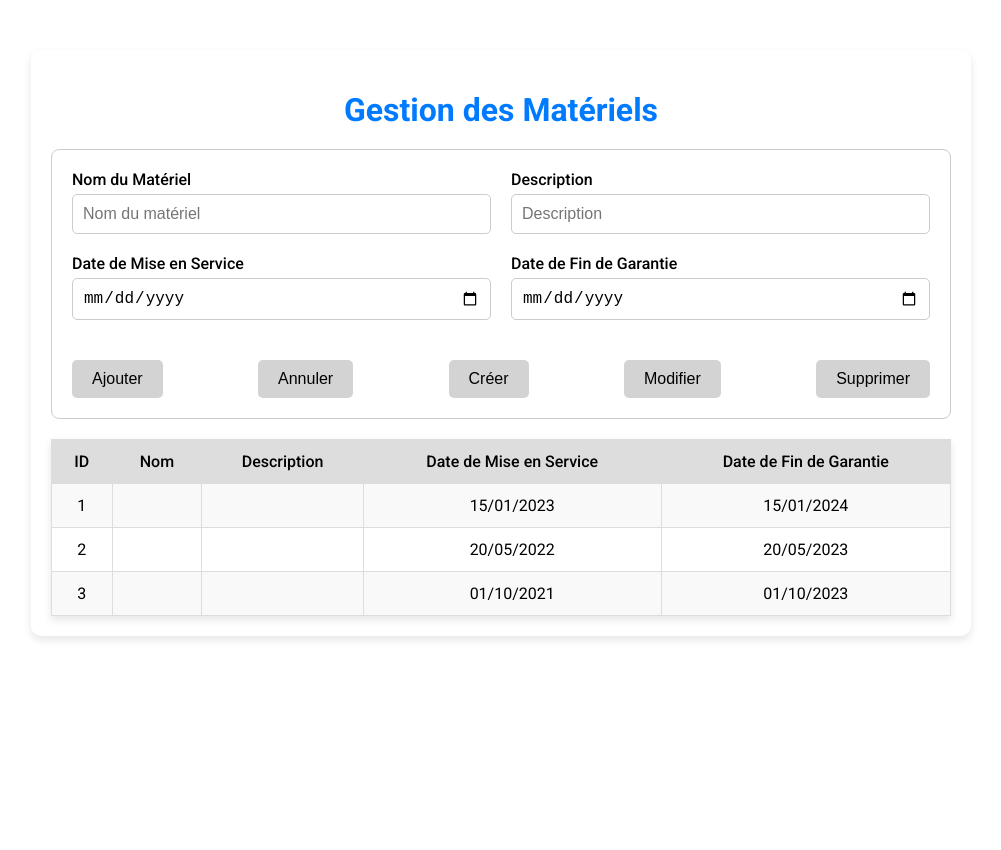
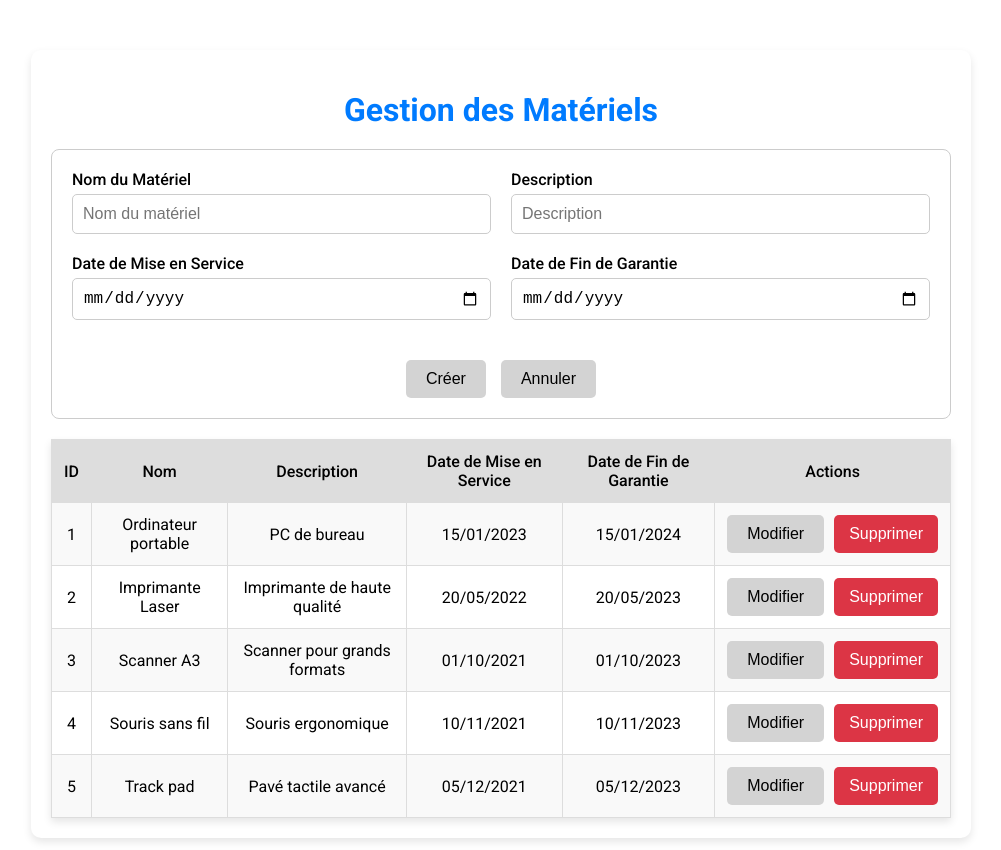
Before and after one commit to Jeremy-Sabadie/materielsIHM, an Angular app in the folder materiels/: page / in a window 1280 px wide. Shown: the whole page, without its empty margins (139-1140 px from the left). Built offline with nearby package versions, Linux system fonts and the light colour scheme.

Commit message:
Crud with the mock service done.

```diff
--- a/materiels/src/app/app.component.css
+++ b/materiels/src/app/app.component.css
@@ -1,3 +1,4 @@
+/* app.component.css */
 @import url('https://fonts.googleapis.com/css2?family=Roboto:wght@400;500;700&display=swap');
 
 body {
@@ -53,7 +54,9 @@ input {
 .button-group {
   grid-column: span 2;
   display: flex;
-  justify-content: space-between;
+  justify-content: center;
+  align-items: center;
+  gap: 15px;
   margin-top: 20px;
 }
 
@@ -64,7 +67,6 @@ button {
   cursor: pointer;
   color: black;
   background-color: #d3d3d3;
-  /* Gris clair */
   font-weight: 500;
   font-size: 16px;
   transition: background-color 0.3s ease, transform 0.3s ease;
@@ -90,6 +92,27 @@ button:hover {
   background: #dc3545;
 }
 
+.action-buttons {
+  display: flex;
+  justify-content: center;
+  gap: 10px;
+}
+
+.delete-button {
+  background-color: #dc3545;
+  color: white;
+  border: none;
+  padding: 8px 15px;
+  cursor: pointer;
+  border-radius: 5px;
+  transition: background-color 0.3s ease, transform 0.2s ease;
+}
+
+.delete-button:hover {
+  background-color: darkred;
+  transform: scale(1.05);
+}
+
 table {
   width: 100%;
   margin-top: 20px;
@@ -102,7 +125,6 @@ td {
   padding: 12px;
   text-align: center;
   border: 1px solid #ddd;
-  /* Ajoute une bordure aux colonnes */
 }
 
 th {
--- a/materiels/src/app/app.component.html
+++ b/materiels/src/app/app.component.html
@@ -23,13 +23,9 @@
     </div>
 
     <div class="button-group">
-      <button type="submit">Ajouter</button>
+      <button type="submit" [disabled]="materielForm.invalid" *ngIf="!isEditing">Créer</button>
+      <button type="submit" [disabled]="materielForm.invalid" *ngIf="isEditing">Mettre à jour</button>
       <button type="button" (click)="resetForm()">Annuler</button>
-      <button type="button"  (click)="onCreate()">Créer</button>
-      <button type="button"  *ngIf="materiels.length"
-        (click)="onEdit(materiels[0])">Modifier</button>
-      <button type="button"  *ngIf="materiels.length"
-        (click)="onDelete(materiels[0].id)">Supprimer</button>
     </div>
   </form>
 
@@ -41,6 +37,7 @@
         <th>Description</th>
         <th>Date de Mise en Service</th>
         <th>Date de Fin de Garantie</th>
+        <th>Actions</th>
       </tr>
     </thead>
     <tbody>
@@ -50,7 +47,18 @@
         <td>{{ materiel.description }}</td>
         <td>{{ materiel.serviceDat | date: 'dd/MM/yyyy' }}</td>
         <td>{{ materiel.endGarantee | date: 'dd/MM/yyyy' }}</td>
+        <td>
+          <div class="action-buttons">
+            <button (click)="onEdit(materiel)">Modifier</button>
+            <button (click)="onDelete(materiel.id)" class="delete-button">Supprimer</button>
+          </div>
+        </td>
       </tr>
     </tbody>
   </table>
 </div>
+
+<!-- Correction potentielle pour s'assurer que isEditing est bien pris en compte -->
+<script>
+  console.log('Valeur de isEditing:', isEditing);
+</script>
--- a/materiels/src/app/app.component.ts
+++ b/materiels/src/app/app.component.ts
@@ -1,12 +1,12 @@
+/* app.component.ts */
 import { Component, OnInit } from '@angular/core';
-import { RequestsService } from './requests.service';
+import { MockRequestsService } from './mock-requests.service';
 import { FormBuilder, FormGroup, Validators } from '@angular/forms';
 import { CommonModule } from '@angular/common';
 import { ReactiveFormsModule } from '@angular/forms';
 import { MatTableModule } from '@angular/material/table';
 import { MatButtonModule } from '@angular/material/button';
 import { RouterModule, RouterOutlet } from '@angular/router';
-import { MockRequestsService } from './mock-requests.service';
 
 @Component({
   selector: 'app-root',
@@ -30,18 +30,17 @@ export class AppComponent implements OnInit {
   isEditing = false;
   currentMaterielId: number | null = null;
 
-  // Déclaration de la variable displayedColumns
   displayedColumns: string[] = [
     'id',
     'nom',
     'description',
     'serviceDat',
     'endGarantee',
+    'actions',
   ];
 
   constructor(
-    private requestsService: RequestsService,
-    private mockService: MockRequestsService,
+    private requestsService: MockRequestsService,
     private fb: FormBuilder
   ) {}
 
@@ -55,12 +54,8 @@ export class AppComponent implements OnInit {
     });
   }
 
-  onCreate(): void {
-    alert('Création de matériel');
-  }
-
   loadMateriels(): void {
-    this.mockService.getMateriels().subscribe((data) => {
+    this.requestsService.getMateriels().subscribe((data) => {
       this.materiels = data;
     });
   }
@@ -68,15 +63,21 @@ export class AppComponent implements OnInit {
   onSubmit(): void {
     if (this.materielForm.invalid) return;
 
-    const materiel = this.materielForm.value;
     if (this.isEditing && this.currentMaterielId !== null) {
-      this.requestsService
-        .updateMateriel(this.currentMaterielId, materiel)
-        .subscribe(() => {
-          this.loadMateriels();
-          this.resetForm();
-        });
+      if (!confirm('Êtes-vous sûr de vouloir mettre à jour ce matériel ?')) {
+        return;
+      }
+
+      const materiel = {
+        ...this.materielForm.value,
+        id: this.currentMaterielId,
+      };
+      this.requestsService.updateMateriel(materiel).subscribe(() => {
+        this.loadMateriels();
+        this.resetForm();
+      });
     } else {
+      const materiel = { ...this.materielForm.value };
       this.requestsService.addMateriel(materiel).subscribe(() => {
         this.loadMateriels();
         this.resetForm();
@@ -96,6 +97,10 @@ export class AppComponent implements OnInit {
   }
 
   onDelete(id: number): void {
+    if (!confirm('Êtes-vous sûr de vouloir supprimer ce matériel ?')) {
+      return;
+    }
+
     this.requestsService.deleteMateriel(id).subscribe(() => {
       this.loadMateriels();
     });
--- a/materiels/src/app/mock-requests.service.ts
+++ b/materiels/src/app/mock-requests.service.ts
@@ -1,66 +1,112 @@
 import { Injectable } from '@angular/core';
 import { Observable, of } from 'rxjs';
+
+interface Materiel {
+  id: number;
+  nom: string;
+  description: string;
+  serviceDat: string;
+  endGarantee: string;
+  proprietaireId: number;
+  categories?: number[];
+}
+
+interface Category {
+  id: number;
+  name: string;
+}
 
 @Injectable({
   providedIn: 'root',
 })
 export class MockRequestsService {
-  // Exemple de données simulées pour la table materiel
-  private materiels = [
+  private materiels: Materiel[] = [
     {
       id: 1,
-      name: 'Ordinateur portable',
-      serviceDat: new Date('2023-01-15T10:00:00'),
-      endGarantee: new Date('2024-01-15T10:00:00'),
+      nom: 'Ordinateur portable',
+      description: 'PC de bureau',
+      serviceDat: '2023-01-15',
+      endGarantee: '2024-01-15',
       proprietaireId: 101,
+      categories: [1, 2],
     },
     {
       id: 2,
-      name: 'Imprimante Laser',
-      serviceDat: new Date('2022-05-20T14:00:00'),
-      endGarantee: new Date('2023-05-20T14:00:00'),
+      nom: 'Imprimante Laser',
+      description: 'Imprimante de haute qualité',
+      serviceDat: '2022-05-20',
+      endGarantee: '2023-05-20',
       proprietaireId: 102,
+      categories: [3],
     },
     {
       id: 3,
-      name: 'Scanner A3',
-      serviceDat: new Date('2021-10-01T09:30:00'),
-      endGarantee: new Date('2023-10-01T09:30:00'),
+      nom: 'Scanner A3',
+      description: 'Scanner pour grands formats',
+      serviceDat: '2021-10-01',
+      endGarantee: '2023-10-01',
       proprietaireId: 103,
+      categories: [1, 3],
+    },
+    {
+      id: 4,
+      nom: 'Souris sans fil',
+      description: 'Souris ergonomique',
+      serviceDat: '2021-11-10',
+      endGarantee: '2023-11-10',
+      proprietaireId: 104,
+      categories: [1],
+    },
+    {
+      id: 5,
+      nom: 'Track pad',
+      description: 'Pavé tactile avancé',
+      serviceDat: '2021-12-05',
+      endGarantee: '2023-12-05',
+      proprietaireId: 105,
+      categories: [2],
     },
   ];
 
-  constructor() {}
+  private categories: Category[] = [
+    { id: 1, name: 'Informatique' },
+    { id: 2, name: 'Bureautique' },
+    { id: 3, name: 'Impression' },
+  ];
 
-  // Simuler l'appel à une API pour obtenir la liste des matériels
-  getMateriels(): Observable<any[]> {
-    return of(this.materiels); // Retourne un Observable contenant la liste des matériels
+  getMateriels(): Observable<Materiel[]> {
+    return of(this.materiels);
   }
 
-  // Simuler l'ajout d'un nouveau matériel
-  addMateriel(materiel: any): Observable<any> {
-    const newMateriel = { ...materiel, id: this.materiels.length + 1 }; // Crée un nouvel ID pour le matériel
-    this.materiels.push(newMateriel); // Ajoute le matériel à la liste
-    return of(newMateriel); // Retourne l'élément ajouté
+  addMateriel(materiel: Materiel): Observable<Materiel> {
+    const newId =
+      this.materiels.length > 0
+        ? Math.max(...this.materiels.map((m) => m.id)) + 1
+        : 1; // Génère un ID unique
+
+    const newMateriel = { ...materiel, id: newId };
+    this.materiels.push(newMateriel);
+
+    console.log('MockService - Liste après ajout :', this.materiels); // Vérification en temps réel
+
+    return of(newMateriel);
   }
 
-  // Simuler la mise à jour d'un matériel
-  updateMateriel(id: number, updatedMateriel: any): Observable<any> {
-    const index = this.materiels.findIndex((m) => m.id === id);
+  updateMateriel(materiel: Materiel): Observable<Materiel | null> {
+    const index = this.materiels.findIndex((m) => m.id === materiel.id);
     if (index !== -1) {
-      this.materiels[index] = { ...this.materiels[index], ...updatedMateriel };
-      return of(this.materiels[index]); // Retourne le matériel mis à jour
+      this.materiels[index] = { ...this.materiels[index], ...materiel };
+
+      console.log('MockService - Liste après mise à jour :', this.materiels); // Vérification
+
+      return of(this.materiels[index]);
     }
-    return of(null); // Si le matériel n'est pas trouvé, on retourne null
+    return of(null);
   }
 
-  // Simuler la suppression d'un matériel
-  deleteMateriel(id: number): Observable<any> {
-    const index = this.materiels.findIndex((m) => m.id === id);
-    if (index !== -1) {
-      const deletedMateriel = this.materiels.splice(index, 1);
-      return of(deletedMateriel); // Retourne le matériel supprimé
-    }
-    return of(null); // Si le matériel n'est pas trouvé, on retourne null
+  deleteMateriel(id: number): Observable<boolean> {
+    this.materiels = this.materiels.filter((m) => m.id !== id);
+    console.log('MockService - Liste après suppression :', this.materiels); // Vérification
+    return of(true);
   }
 }
```
Also changed, not shown: materiels/src/app/requests.service.ts (+97 -12 lines).
